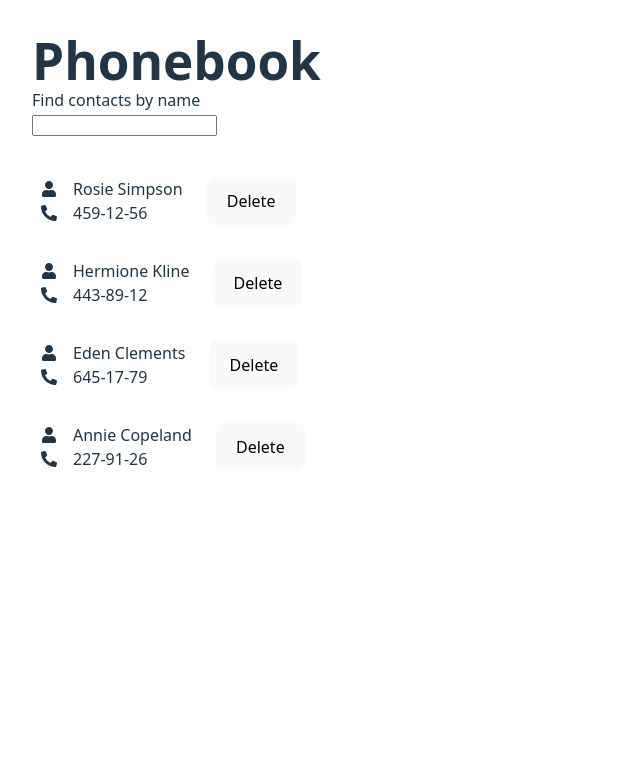
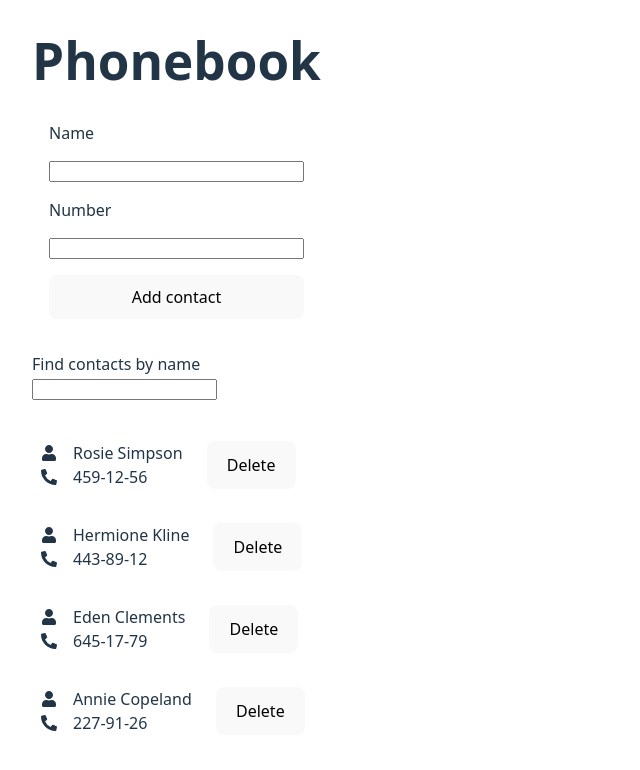
Before and after one commit to vladimir-vladykin/goit-neo-react-hw-module3, a React (Vite) app: page / in a window 1280 px wide. Shown: the top 770 px of the page, without its empty margins (0-640 px from the left). Built offline with nearby package versions, Linux system fonts and the light colour scheme.

Commit message:
Implement ContactForm component

```diff
--- a/package.json
+++ b/package.json
@@ -10,9 +10,12 @@
     "preview": "vite preview"
   },
   "dependencies": {
+    "formik": "^2.4.6",
+    "nanoid": "^5.1.5",
     "react": "^19.1.0",
     "react-dom": "^19.1.0",
-    "react-icons": "^5.5.0"
+    "react-icons": "^5.5.0",
+    "yup": "^1.6.1"
   },
   "devDependencies": {
     "@eslint/js": "^9.25.0",
--- a/src/App.jsx
+++ b/src/App.jsx
@@ -1,5 +1,6 @@
 import { useState } from "react";
 import "./App.css";
+import { nanoid } from "nanoid";
 import ContactForm from "./components/ContactForm/ContactForm";
 import SearchBox from "./components/SearchBox/SearchBox";
 import ContactList from "./components/ContactList/ContactList";
@@ -18,12 +19,21 @@ function App() {
     setSearchValue(evt.target.value);
   };
 
+  const handleSubmitUserData = (userData) => {
+    const newUser = {
+      id: nanoid(),
+      ...userData,
+    };
+
+    console.log(newUser);
+  };
+
   const filteredContacts = filterContacts(contacts, searchValue.trim());
   return (
     <>
       <div>
         <h1>Phonebook</h1>
-        <ContactForm />
+        <ContactForm onSubmitUserData={handleSubmitUserData} />
         <SearchBox
           searchValue={searchValue}
           onUpdate={handleSearchValueChange}
--- a/src/components/ContactForm/ContactForm.jsx
+++ b/src/components/ContactForm/ContactForm.jsx
@@ -1,5 +1,58 @@
-const ContactForm = () => {
-  return <></>;
+import { useId } from "react";
+import { Formik, Form, Field, ErrorMessage } from "formik";
+import * as Yup from "yup";
+import styles from "./ContactForm.module.css";
+
+const initialValues = {
+  name: "",
+  phone: "",
+};
+
+const ValidationSchema = Yup.object().shape({
+  name: Yup.string()
+    .min(3, "Too Short!")
+    .max(50, "Too Long!")
+    .required("Required"),
+  phone: Yup.string()
+    .min(3, "Too Short!")
+    .max(50, "Too Long!")
+    .required("Required"),
+});
+
+const ContactForm = ({ onSubmitUserData }) => {
+  const handleSubmit = (values, actions) => {
+    onSubmitUserData(values);
+    actions.resetForm();
+  };
+
+  const nameFieldId = useId();
+  const phoneFieldId = useId();
+
+  return (
+    <div>
+      <Formik
+        initialValues={initialValues}
+        onSubmit={handleSubmit}
+        validationSchema={ValidationSchema}
+      >
+        <Form className={styles.form}>
+          <label htmlFor={nameFieldId}>Name</label>
+          <Field type="text" name="name" id={nameFieldId} />
+          <ErrorMessage className={styles.error} name="name" component="span" />
+
+          <label htmlFor={phoneFieldId}>Number</label>
+          <Field type="phone" name="phone" id={phoneFieldId} />
+          <ErrorMessage
+            className={styles.error}
+            name="phone"
+            component="span"
+          />
+
+          <button type="submit">Add contact</button>
+        </Form>
+      </Formik>
+    </div>
+  );
 };
 
 export default ContactForm;
--- /dev/null
+++ b/src/components/ContactForm/ContactForm.module.css
@@ -0,0 +1,14 @@
+.form {
+  display: flex;
+  flex-direction: column;
+  gap: 16px;
+  margin: 16px 0;
+
+  padding: 16px;
+  border: 1px solid white;
+  border-radius: 8px;
+}
+
+.error {
+  color: red;
+}
```
Also changed, not shown: 1 other file (tests, documents, lock files or other folders).
